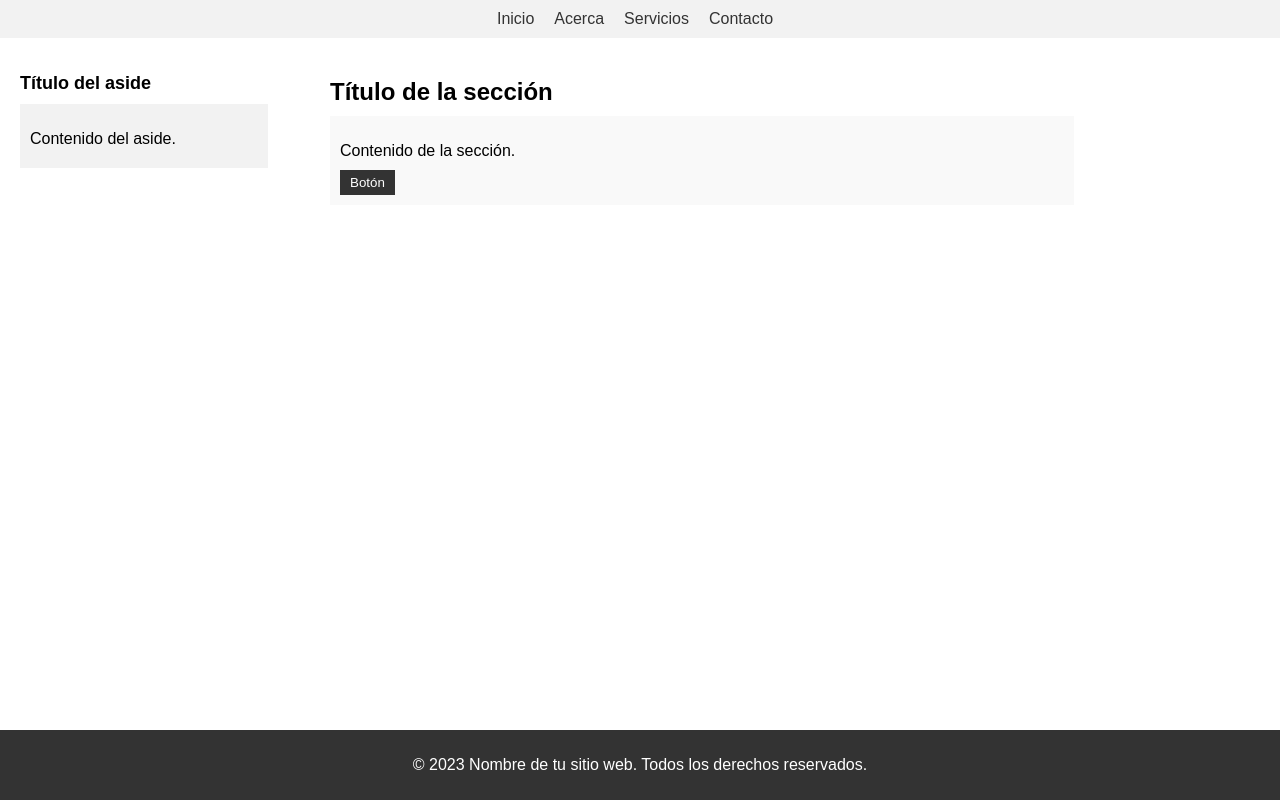
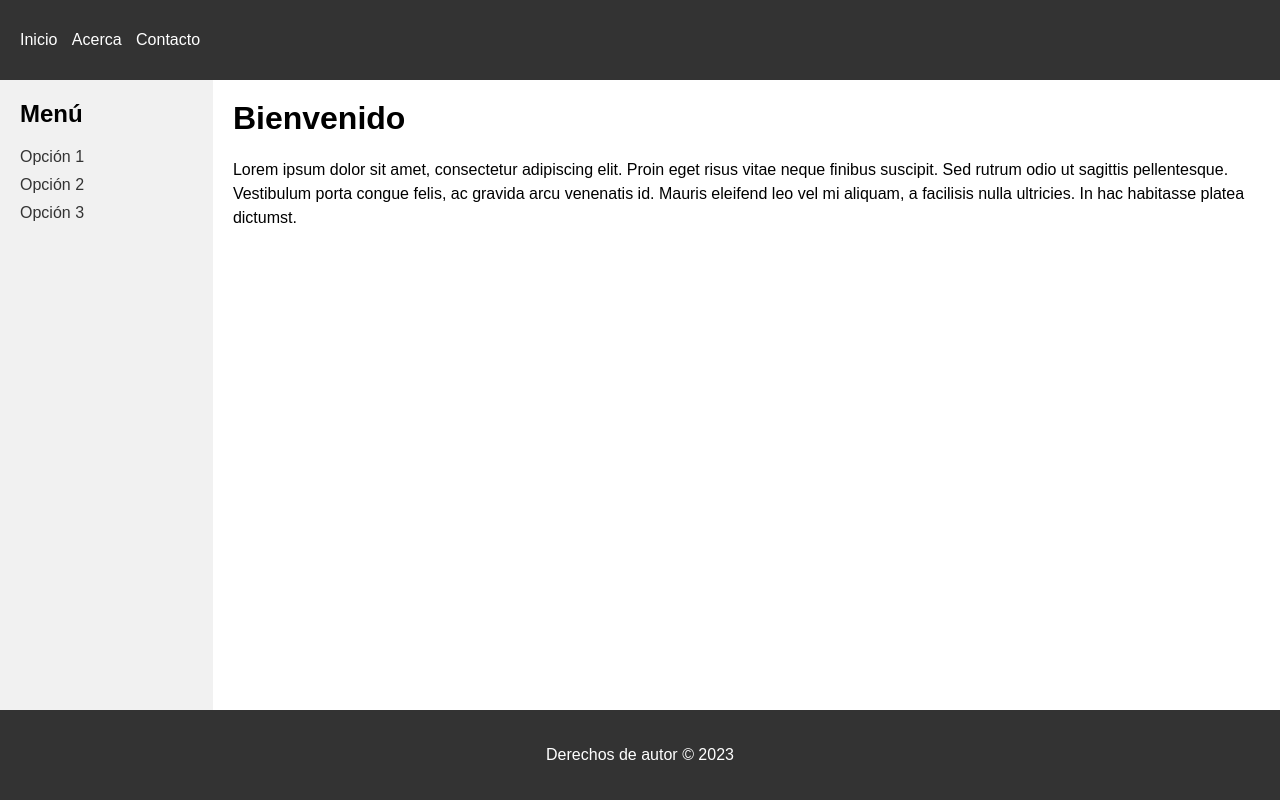
Before and after one commit to Brayan-Camilo-Cristancho-Franco/PruebaGit, a plain HTML site: page index.html in a window 1280 px wide. Drawn offline with Linux system fonts and the light colour scheme.

Commit message:
Corrección de estructura

```diff
--- a/index.html
+++ b/index.html
@@ -1,44 +1,49 @@
 <!DOCTYPE html>
 <html lang="es">
+
 <head>
     <meta charset="UTF-8">
     <meta name="viewport" content="width=device-width, initial-scale=1.0">
-    <meta name="description" content="Descripción de tu sitio web">
-    <meta name="keywords" content="palabra clave1, palabra clave2, palabra clave3">
+    <meta name="description" content="Descripción de la página">
     <meta name="author" content="Tu nombre">
-    <title>Título de tu sitio web</title>
+    <title>Título de la página</title>
+    <link rel="stylesheet" href="normalize.css">
     <link rel="stylesheet" href="style.css">
+    <link rel="stylesheet" href="estilos.css">
 </head>
+
 <body>
     <header class="header">
         <nav class="header__nav">
-            <ul class="nav">
-                <li class="nav__item"><a class="nav__link" href="#">Inicio</a></li>
-                <li class="nav__item"><a class="nav__link" href="#">Acerca</a></li>
-                <li class="nav__item"><a class="nav__link" href="#">Servicios</a></li>
-                <li class="nav__item"><a class="nav__link" href="#">Contacto</a></li>
+            <ul>
+                <li><a href="#">Inicio</a></li>
+                <li><a href="#">Acerca</a></li>
+                <li><a href="#">Contacto</a></li>
             </ul>
         </nav>
     </header>
 
-    <main class="main">
-        <aside class="aside">
-            <h2 class="aside__title">Título del aside</h2>
-            <div class="aside__content">
-                <p class="aside__text">Contenido del aside.</p>
-            </div>
+    <div class="container">
+        <aside class="sidebar">
+            <h2>Menú</h2>
+            <ul>
+                <li><a href="#">Opción 1</a></li>
+                <li><a href="#">Opción 2</a></li>
+                <li><a href="#">Opción 3</a></li>
+            </ul>
         </aside>
-        <section class="section">
-            <h1 class="section__title">Título de la sección</h1>
-            <div class="section__content">
-                <p class="section__text">Contenido de la sección.</p>
-                <button class="section__button">Botón</button>
-            </div>
-        </section>
-    </main>
+
+        <main class="main">
+            <h1>Bienvenido</h1>
+            <p>Lorem ipsum dolor sit amet, consectetur adipiscing elit. Proin eget risus vitae neque finibus suscipit.
+                Sed rutrum odio ut sagittis pellentesque. Vestibulum porta congue felis, ac gravida arcu venenatis id.
+                Mauris eleifend leo vel mi aliquam, a facilisis nulla ultricies. In hac habitasse platea dictumst.</p>
+        </main>
+    </div>
 
     <footer class="footer">
-        <p class="footer__text">© 2023 Nombre de tu sitio web. Todos los derechos reservados.</p>
+        <p>Derechos de autor &copy; 2023</p>
     </footer>
 </body>
+
 </html>
--- a/style.css
+++ b/style.css
@@ -1,100 +1,96 @@
 /* Estilos generales */
 body {
+	font-family: Arial, sans-serif;
 	margin: 0;
 	padding: 0;
-	font-family: Arial, sans-serif;
+	height: 100vh;
+	/* Establece la altura del body al 100% del viewport */
 	display: flex;
 	flex-direction: column;
-	min-height: 100vh;
+	/* Alinea los elementos en columna */
+}
+
+.container {
+	flex-grow: 1;
+	/* El contenedor principal crecerá para ocupar el espacio restante */
+	display: flex;
 }
 
 /* Estilos del encabezado */
 .header {
-	background-color: #f2f2f2;
-	padding: 10px;
+	background-color: #333;
+	color: #fff;
+	padding: 10px 20px;
+	/* Reduce el padding superior e inferior */
+	flex-basis: 60px;
+	/* Establece una altura fija para el encabezado */
+	display: flex;
+	/* Alinea los elementos del encabezado en fila */
+	align-items: center;
+	/* Centra verticalmente los elementos */
 }
 
-.header__nav {
-	display: flex;
-	justify-content: center;
+.header__nav ul {
+	list-style: none;
+	padding: 0;
+	margin: 0;
 }
 
-.nav {
-	list-style: none;
-	margin: 0;
-	padding: 0;
-	display: flex;
-}
-
-.nav__item {
+.header__nav li {
+	display: inline-block;
 	margin-right: 10px;
 }
 
-.nav__link {
+.header__nav a {
+	color: #fff;
 	text-decoration: none;
+}
+
+/* Estilos de la barra lateral */
+.sidebar {
+	background-color: #f1f1f1;
+	width: 350px;
+	padding: 20px;
+}
+
+.sidebar h2 {
+	margin-top: 0;
+}
+
+.sidebar ul {
+	list-style: none;
+	padding: 0;
+	margin: 0;
+}
+
+.sidebar li {
+	margin-bottom: 10px;
+}
+
+.sidebar a {
 	color: #333;
-	padding: 5px;
+	text-decoration: none;
 }
 
 /* Estilos del contenido principal */
 .main {
 	flex-grow: 1;
+	/* El contenido principal crecerá para ocupar el espacio restante */
 	padding: 20px;
-	display: flex;
-	flex-wrap: wrap;
 }
 
-.section {
-	flex-basis: 60%;
-	margin-bottom: 20px;
+.main h1 {
+	margin-top: 0;
 }
 
-.aside {
-	flex-basis: 20%;
-	margin-bottom: 20px;
-	margin-right: 5%;
-}
-
-.section__title {
-	font-size: 24px;
-	margin-bottom: 10px;
-}
-
-.section__content {
-	background-color: #f9f9f9;
-	padding: 10px;
-}
-
-.section__text {
-	margin-bottom: 10px;
-}
-
-.section__button {
-	background-color: #333;
-	color: #fff;
-	border: none;
-	padding: 5px 10px;
-	cursor: pointer;
-}
-
-.aside__title {
-	font-size: 18px;
-	margin-bottom: 10px;
-}
-
-.aside__content {
-	background-color: #f2f2f2;
-	padding: 10px;
-}
-
-.aside__text {
-	margin-bottom: 10px;
+.main p {
+	line-height: 1.5;
 }
 
 /* Estilos del pie de página */
 .footer {
 	background-color: #333;
 	color: #fff;
-	padding: 10px;
+	padding: 20px;
 	text-align: center;
 }
```
